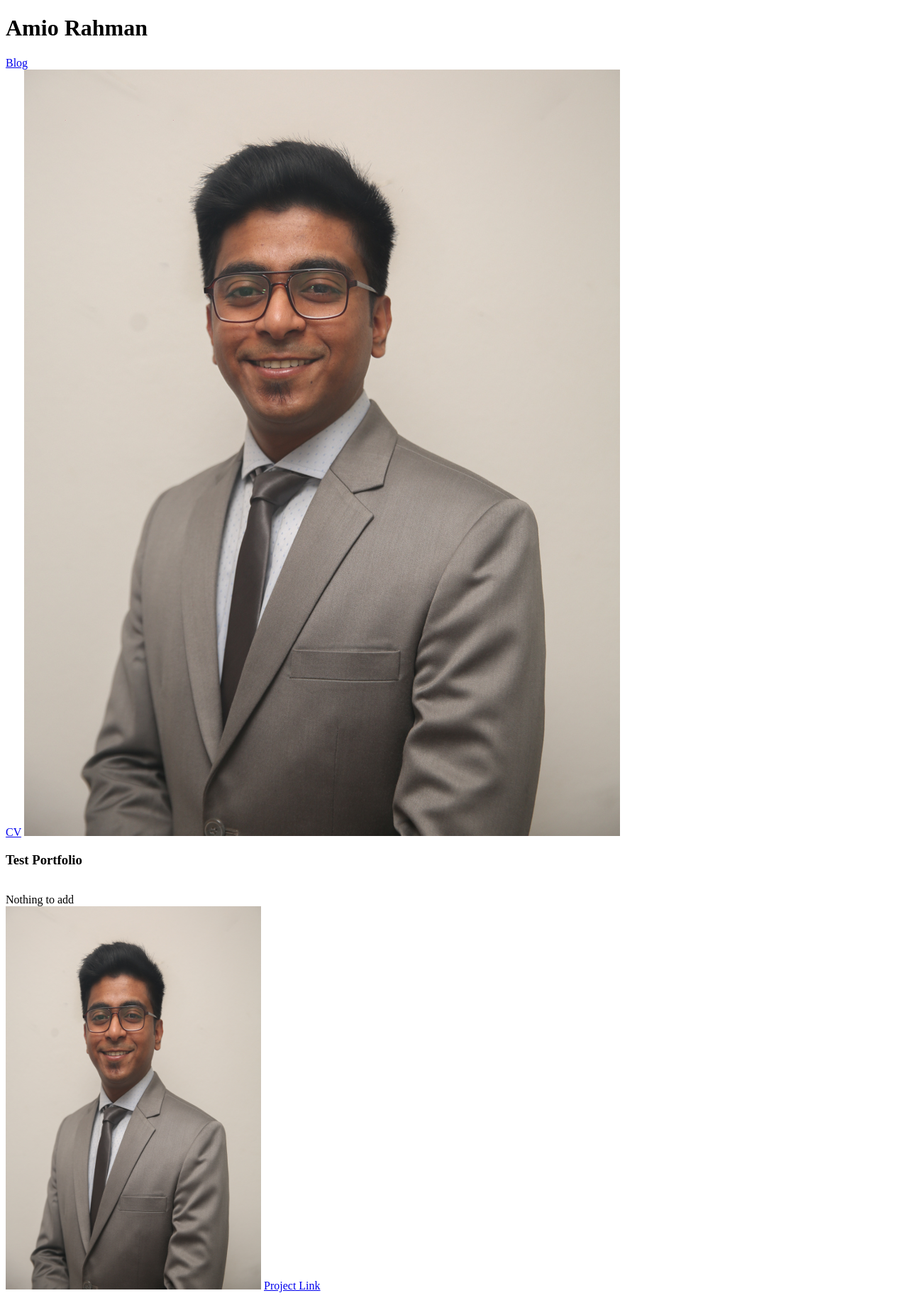
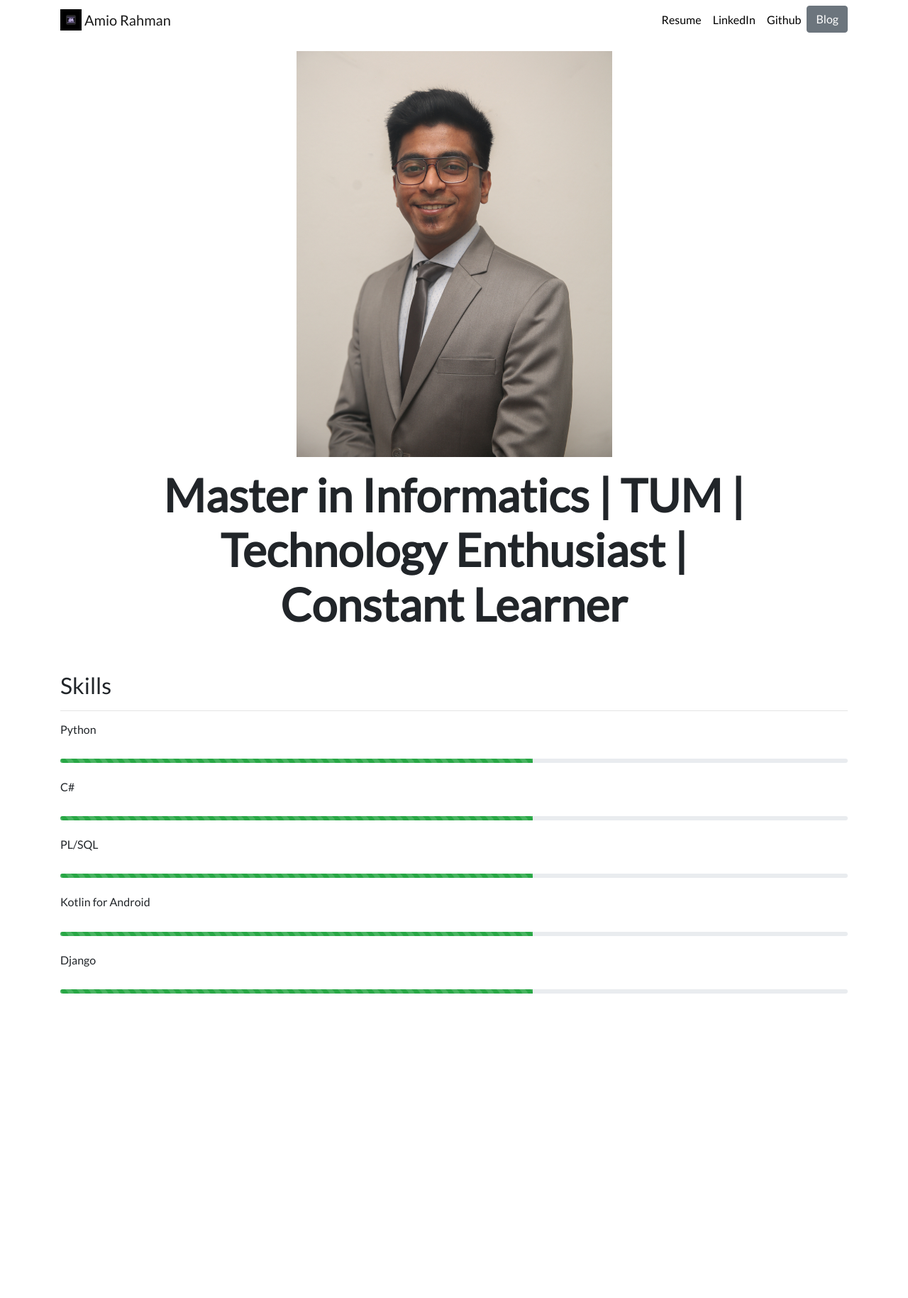
Before and after one commit to amiorahman/django3-my-portfolio, a Django app: page / in a window 1280 px wide. Shown: the whole page at 71% size. After the commit the page ends 1400 px from the top, so only its background shows below. Run offline with Django 3.2, Linux system fonts and the light colour scheme; data comes from the database, SQL or seed files in the repository; some libraries are stand-ins or nearby versions.

Commit message:
Navbar added

```diff
--- /dev/null
+++ b/portfolio/static/portfolio/custom.css
@@ -0,0 +1,24 @@
+.navbar-nav .nav-link {
+    color: rgba(0,0,0,1) !important;
+}
+
+.navbar-nav .nav-link:hover {
+    color: rgba(0,0,0,.5) !important;
+}
+
+body {
+    font-family: 'Lato', sans-serif;
+}
+
+#blogtitle {
+    font-size: 6rem;
+}
+
+@media (min-width: 992px) {
+    #hometext {
+        font-size: 4rem;
+    }
+    #blogdetailtitle {
+        font-size: 5rem;
+    }
+}
--- /dev/null
+++ b/portfolio/templates/portfolios/bootstrap_navbar.html
@@ -0,0 +1,68 @@
+{% load static %}
+
+<!doctype html>
+<html lang="en">
+  <head>
+    <!-- Required meta tags -->
+    <meta charset="utf-8">
+    <meta name="viewport" content="width=device-width, initial-scale=1, shrink-to-fit=no">
+
+    <!-- Bootstrap CSS -->
+    <!-- Bootstrap CSS -->
+  <link rel="stylesheet" href="https://stackpath.bootstrapcdn.com/bootstrap/4.4.1/css/bootstrap.min.css" integrity="sha384-Vkoo8x4CGsO3+Hhxv8T/Q5PaXtkKtu6ug5TOeNV6gBiFeWPGFN9MuhOf23Q9Ifjh" crossorigin="anonymous">
+
+  <link rel="stylesheet" href="{% static 'portfolio/custom.css' %}">
+
+  <link href="https://fonts.googleapis.com/css?family=Lato&display=swap" rel="stylesheet">
+
+  <link rel="icon" type="image/png" href="{% static 'portfolio/Amio_Rahman_Logo.png' %}">
+
+    <title>AR | Home</title>
+  </head>
+  <body>
+    <nav id="topNav" class="navbar navbar-expand-md navbar-light">
+    <div class="container">
+      <a class="navbar-brand" href="{% url 'home' %}">
+        <img src="{% static 'portfolio/Amio_Rahman_Logo.png' %}" width="30" height="30" class="d-inline-block align-top" alt="Amio's Logo">
+        <span>Amio Rahman</span>
+      </a>
+      <button class="navbar-toggler" type="button" data-toggle="collapse" data-target="#navbarNav" aria-controls="navbarNav" aria-expanded="false" aria-label="Toggle navigation">
+        <span class="navbar-toggler-icon"></span>
+      </button>
+      <div class="collapse navbar-collapse text-center" id="navbarNav">
+        <ul class="navbar-nav ml-auto">
+          <li class="nav-item">
+            <a class="nav-link" href="{% static 'portfolio/HM_Amio_Rahman_CV.pdf' %}" target="_blank">Resume</a>
+          </li>
+          <li class="nav-item">
+            <a class="nav-link" href="https://www.linkedin.com/in/hmamiorahman/" target="_blank">LinkedIn</a>
+          </li>
+          <li class="nav-item">
+            <a class="nav-link" href="https://github.com/amiorahman" target="_blank">Github</a>
+          </li>
+          <li>
+            <a role="button" href="{% url 'blog:all_blogs' %}" class="btn btn-secondary">Blog</a>
+          </li>
+        </ul>
+      </div>
+    </div>
+  </nav>
+
+    <div class="container">
+      {% block content %}{% endblock %}
+    </div>
+
+    <!-- Optional JavaScript -->
+    <!-- jQuery first, then Popper.js, then Bootstrap JS -->
+    <script src="https://code.jquery.com/jquery-3.3.1.slim.min.js" integrity="sha384-q8i/X+965DzO0rT7abK41JStQIAqVgRVzpbzo5smXKp4YfRvH+8abtTE1Pi6jizo" crossorigin="anonymous"></script>
+    <script src="https://cdnjs.cloudflare.com/ajax/libs/popper.js/1.14.3/umd/popper.min.js" integrity="sha384-ZMP7rVo3mIykV+2+9J3UJ46jBk0WLaUAdn689aCwoqbBJiSnjAK/l8WvCWPIPm49" crossorigin="anonymous"></script>
+    <script src="https://stackpath.bootstrapcdn.com/bootstrap/4.1.3/js/bootstrap.min.js" integrity="sha384-ChfqqxuZUCnJSK3+MXmPNIyE6ZbWh2IMqE241rYiqJxyMiZ6OW/JmZQ5stwEULTy" crossorigin="anonymous"></script>
+
+    <div class="fixed-action-btn smooth-scroll" style="bottom: 45px; right: 24px;">
+    <a href="#top-section" class="btn-floating btn-large red">
+      <i class="fas fa-arrow-up"></i>
+    </a>
+</div>
+
+  </body>
+</html>
--- a/portfolio/templates/portfolios/home.html
+++ b/portfolio/templates/portfolios/home.html
@@ -1,27 +1,70 @@
-<!DOCTYPE html>
-<html lang="en">
-<head>
-    <meta charset="UTF-8">
-    <title>AR | Home</title>
-</head>
-<body>
-    <h1>Amio Rahman</h1>
+{% extends 'portfolios/bootstrap_navbar.html' %}
+
+{% block content %}
+
     {% load static %}
+    <div class="row justify-content-center my-3">
+      <div class="col-5">
+        <img src="{% static 'portfolio/Amio_Rahman.jpg' %}" class="img-fluid">
+      </div>
+    </div>
 
-    <a href="{% url 'blog:all_blogs' %}">Blog</a><br>
+    <div class="row justify-content-center mb-3">
+      <div class="col-md-9 text-center">
+        <h6 id="hometext" class="font-weight-bold">Master in Informatics | TUM | Technology Enthusiast | Constant Learner</h6>
+      </div>
+    </div>
 
-    <a href="{% static 'portfolio/HM_Amio_Rahman_CV.pdf' %}">CV</a>
-
-    <img src="{% static 'portfolio/Amio_Rahman.jpg' %}"/>
-
-    {% for project in projects %}
-        <h3>{{ project.title }}</h3><br>
-        {{ project.description }}<br>
-        <img src="{{ project.image.url }}" height="540" width="360">
+    <h2 class="mt-5">Skills</h2>
+    <hr>
+    <!--<div class="row">
+      {% for project in projects %}
+      <div class="col-lg-4 col-md-6">
 
         {% if project.url %}
-            <a href="{{ project.url }}">Project Link</a>
+        <a href="{{ project.url }}">
+          <img src="{{ project.image.url }}" class="img-fluid mb-2">
+        </a>
+        {% else %}
+
+        <img src="{{ project.image.url }}" class="img-fluid mb-2">
         {% endif %}
-    {% endfor %}
-</body>
-</html>
+        <h3>{{ project.title }}</h3>
+        <p>{{ project.description }}</p>
+
+      </div>
+      {% endfor %}
+    </div>-->
+
+    <div><h6>Python </h6></br></div>
+    <div class="progress" style="height: 6px">
+        <div class="progress-bar progress-bar-striped bg-success progress-bar-animated" role="progressbar" aria-valuenow="55" aria-valuemin="0" aria-valuemax="100" style="width: 60%"></div>
+    </div>
+    </br>
+
+    <div><h6>C# </h6></br></div>
+    <div class="progress" style="height: 6px">
+        <div class="progress-bar progress-bar-striped bg-success progress-bar-animated" role="progressbar" aria-valuenow="55" aria-valuemin="0" aria-valuemax="100" style="width: 60%"></div>
+    </div>
+    </br>
+
+    <div><h6>PL/SQL </h6></br></div>
+    <div class="progress" style="height: 6px">
+        <div class="progress-bar progress-bar-striped bg-success progress-bar-animated" role="progressbar" aria-valuenow="55" aria-valuemin="0" aria-valuemax="100" style="width: 60%"></div>
+    </div>
+    </br>
+
+    <div><h6>Kotlin for Android </h6></br></div>
+    <div class="progress" style="height: 6px">
+        <div class="progress-bar progress-bar-striped bg-success progress-bar-animated" role="progressbar" aria-valuenow="55" aria-valuemin="0" aria-valuemax="100" style="width: 60%"></div>
+    </div>
+    </br>
+
+    <div><h6>Django </h6></br></div>
+    <div class="progress" style="height: 6px">
+        <div class="progress-bar progress-bar-striped bg-success progress-bar-animated" role="progressbar" aria-valuenow="55" aria-valuemin="0" aria-valuemax="100" style="width: 60%"></div>
+    </div>
+    </br>
+
+
+{% endblock %}
```
Also changed, not shown: blog/templates/blog/all_blogs.html (+6 -9 lines), blog/templates/blog/detail.html (+6 -9 lines), portfolio/static/portfolio/Amio_Rahman_Logo.png (added), 1 other file.
